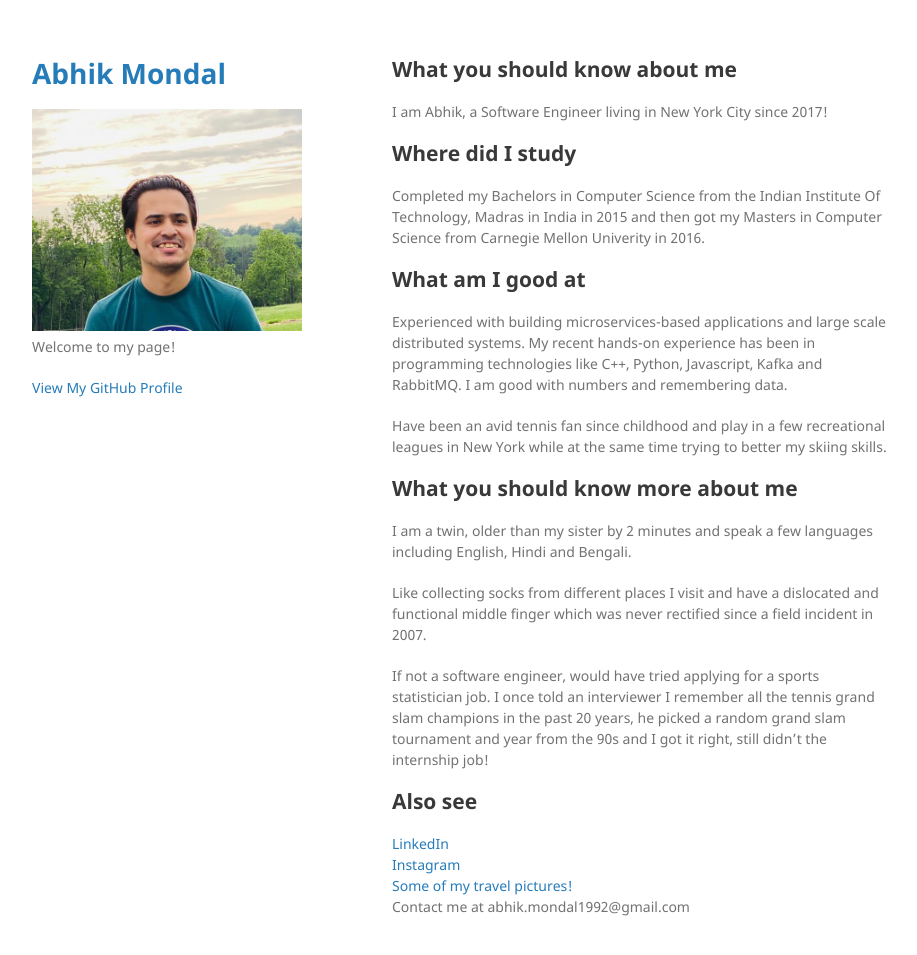
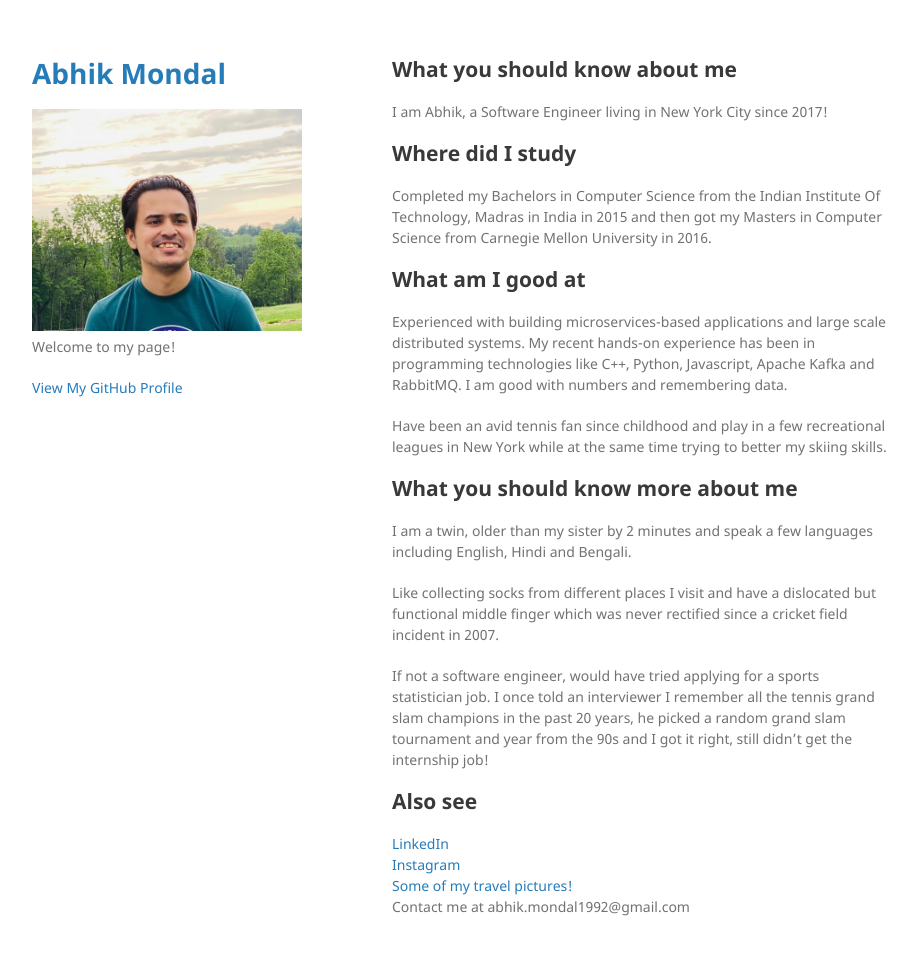
Before and after one commit to abhik92/abhik92.github.io, a Jekyll site: the page built from index.md, in a window 1280 px wide and 987 px high. Shown: the top 955 px of the window, without its empty margins (178-1095 px from the left). Built offline with Jekyll 4.4.1, drawn with Linux system fonts in a browser that asks for light colours; our own code applies the rules of GitHub Pages for plain Markdown files.

Commit message:
Update index.md

```diff
--- a/index.md
+++ b/index.md
@@ -8,20 +8,20 @@ I am Abhik, a Software Engineer living in New York City since 2017!
 
 ## Where did I study
 
-Completed my Bachelors in Computer Science from the Indian Institute Of Technology, Madras in India in 2015 and then got my Masters in Computer Science from Carnegie Mellon Univerity in 2016.
+Completed my Bachelors in Computer Science from the Indian Institute Of Technology, Madras in India in 2015 and then got my Masters in Computer Science from Carnegie Mellon University in 2016.
 
 ## What am I good at
 
-Experienced with building microservices-based applications and large scale distributed systems. My recent hands-on experience has been in programming technologies like C++, Python, Javascript, Kafka and RabbitMQ. I am good with numbers and remembering data.
+Experienced with building microservices-based applications and large scale distributed systems. My recent hands-on experience has been in programming technologies like C++, Python, Javascript, Apache Kafka and RabbitMQ. I am good with numbers and remembering data.
 
 Have been an avid tennis fan since childhood and play in a few recreational leagues in New York while at the same time trying to better my skiing skills.
 
 ## What you should know more about me
 I am a twin, older than my sister by 2 minutes and speak a few languages including English, Hindi and Bengali.
 
-Like collecting socks from different places I visit and have a dislocated and functional middle finger which was never rectified since a field incident in 2007.
+Like collecting socks from different places I visit and have a dislocated but functional middle finger which was never rectified since a cricket field incident in 2007.
 
-If not a software engineer, would have tried applying for a sports statistician job. I once told an interviewer I remember all the tennis grand slam champions in the past 20 years, he picked a random grand slam tournament and year from the 90s and I got it right, still didn't the internship job!
+If not a software engineer, would have tried applying for a sports statistician job. I once told an interviewer I remember all the tennis grand slam champions in the past 20 years, he picked a random grand slam tournament and year from the 90s and I got it right, still didn't get the internship job!
 
 ## Also see
 
```
